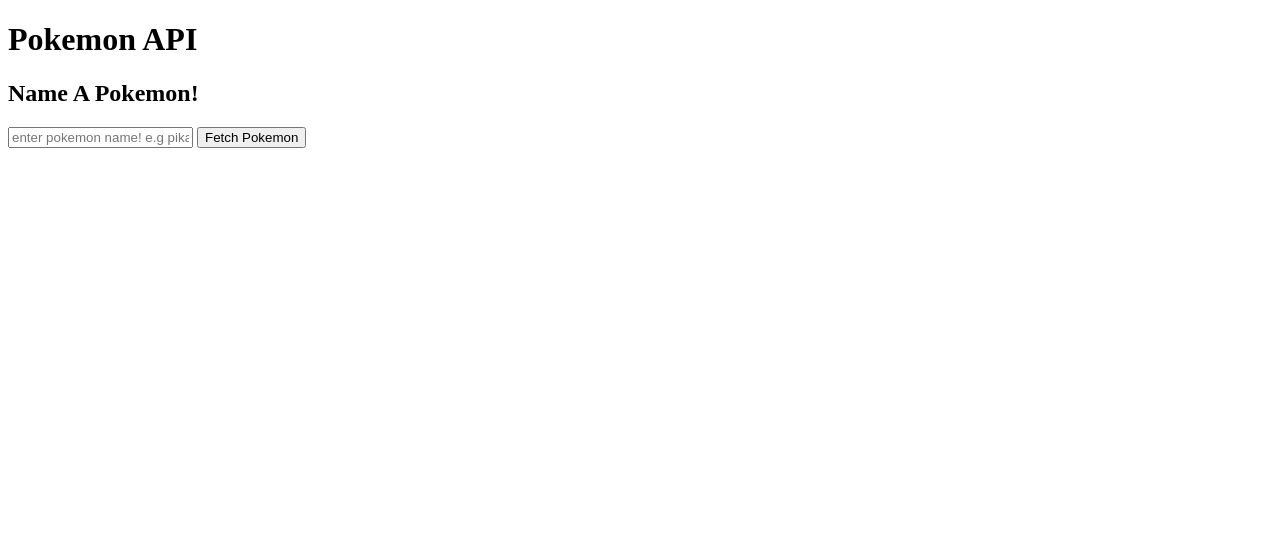
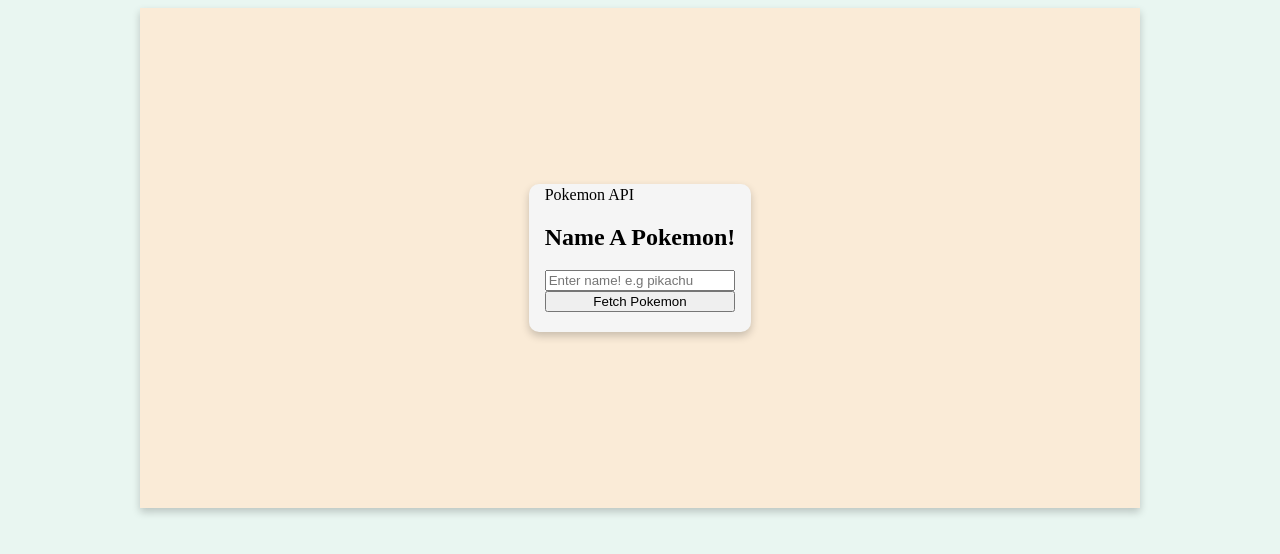
Before and after one commit to MetrobusDesigns/May2026-Javascript-class, a plain HTML site: page unit3/js-apis/pokemon.html in a window 1280 px wide. Drawn offline with Linux system fonts and the light colour scheme.

Commit message:
added some css style for pokemon API, not aligned

```diff
--- a/unit3/js-apis/index.html
+++ b/unit3/js-apis/index.html
@@ -4,11 +4,13 @@
     <meta charset="UTF-8">
     <meta name="viewport" content="width=device-width, initial-scale=1.0">
     <title>Document</title>
+    <link rel="stylesheet" href="style.css"></link>
 </head>
 <body>
     <h1>API Intro</h1>
     <img id="api-img" />
     <img id="cat-img">
+
     <script src="main.js"></script>
 </body>
 </html>
--- /dev/null
+++ b/unit3/js-apis/main.css
@@ -0,0 +1,29 @@
+body {
+    background-color: rgb(233, 246, 241);
+}
+
+.pokemon-card {
+background-color: antiquewhite;
+display: flex;
+height: 500px;
+width: 1000px;
+align-items: center;
+margin-left: auto;
+margin-right: auto;
+box-shadow: 0 4px 8px 0 rgba(.5, .5, .5 ,0.2);
+transition: 0.5s;
+}
+
+.card:hover {
+    box-shadow: 0 8px 8px 0 rgba(0, 0, 0, 0);
+}
+
+.container {
+    display: grid;
+    background-color: whitesmoke;
+    padding: 2px 16px;
+    margin-left: auto;
+margin-right: auto;
+border-radius: 10px;
+box-shadow: 0 4px 8px 0 rgba(.5, .5, .5 ,0.2);
+}
--- a/unit3/js-apis/pokemon.html
+++ b/unit3/js-apis/pokemon.html
@@ -4,14 +4,19 @@
     <meta charset="UTF-8">
     <meta name="viewport" content="width=device-width, initial-scale=1.0">
     <title>Document</title>
+    <link rel="stylesheet" href="main.css"></link>
 </head>
 <body>
+    <div class="pokemon-card">
+
+        <div class="container"
     <h1>Pokemon API</h1>
     <h2>Name A Pokemon!</h2>
-    <input type="text" id="pokemonName" placeholder="enter pokemon name! e.g pikachu"></input>
+    <input type="text" id="pokemonName" placeholder="Enter name! e.g pikachu"></input>
     <button onclick = fetchData()> Fetch Pokemon</button><br>
-
     <img src="" alt="Pokemon Sprite" id="pokemonSprite" style="display: none"/>
+    </div>
+</div>
     <script src="main2.js"></script>
 </body>
 </html>
```
